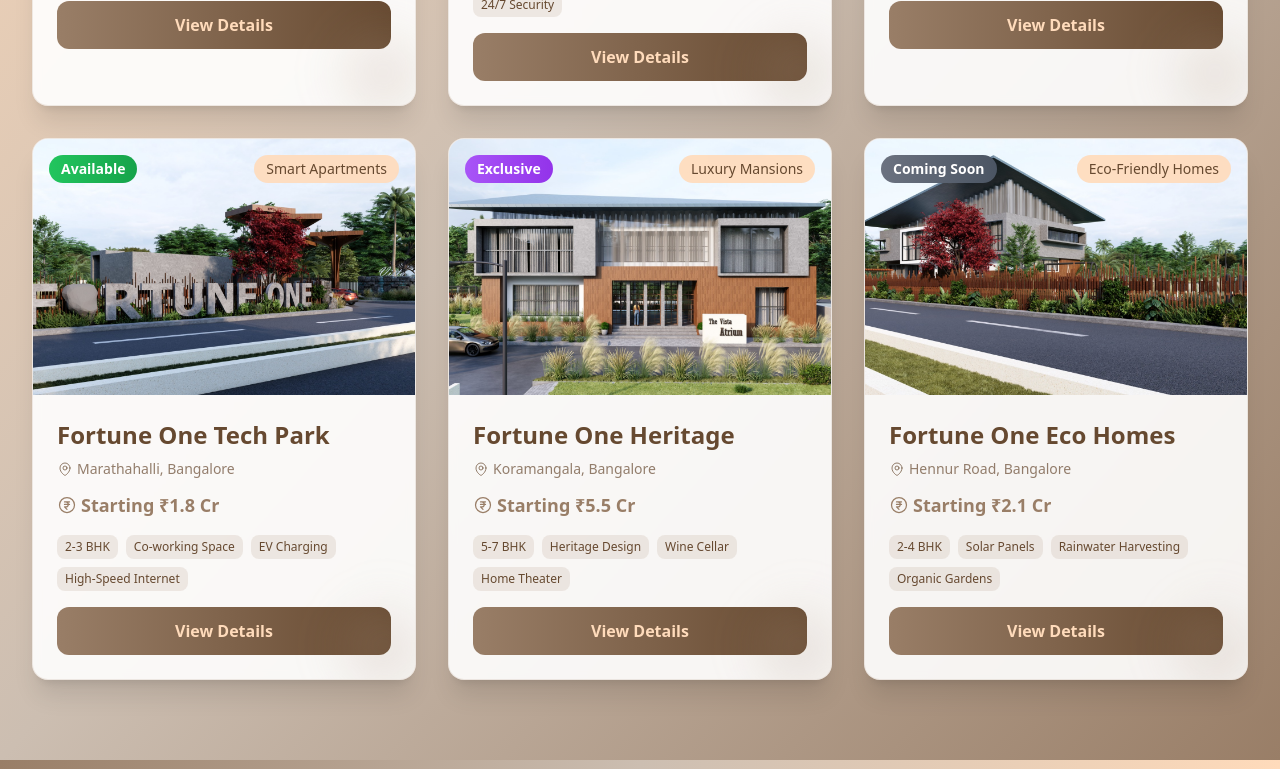
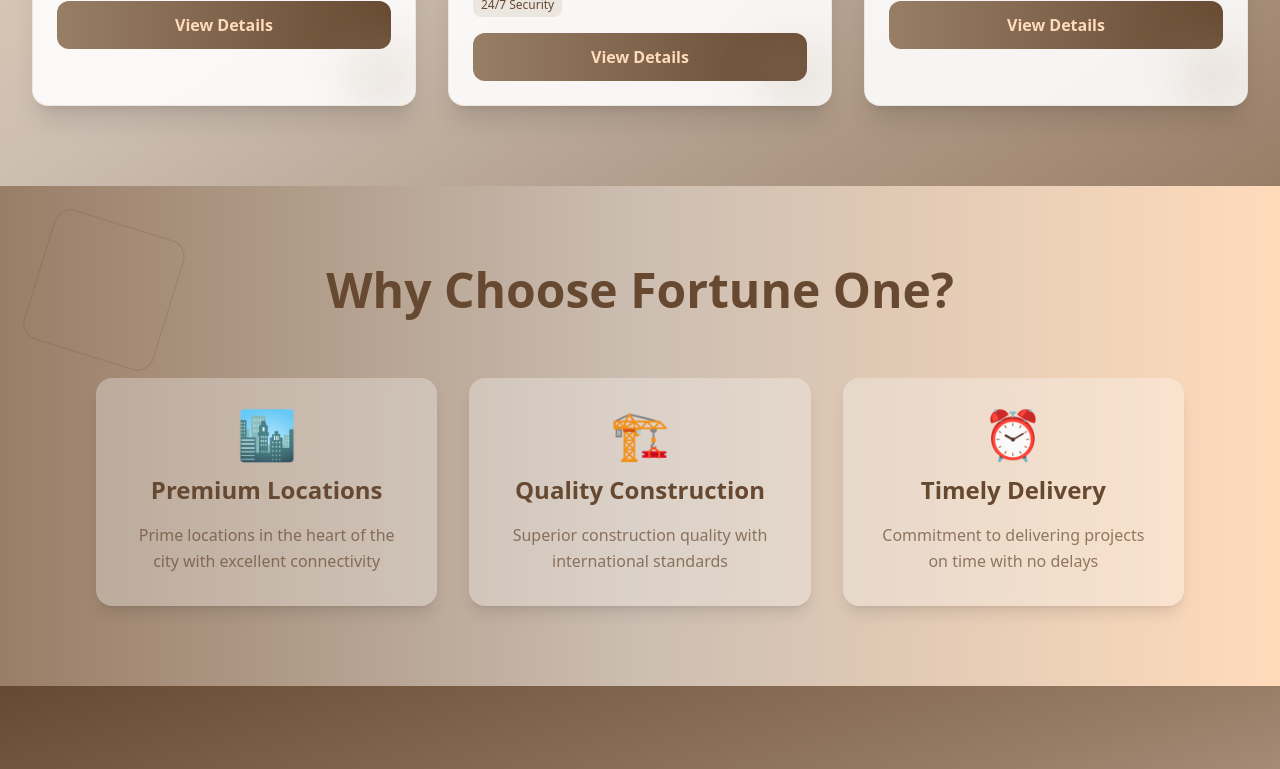
Before and after one commit to ckrfreelancers-codes/fortune-one-site, a React (Vite) app: page /projects in a window 1280 px wide. Shown: the part 1080-1849 px from the top of the page. Built offline with nearby package versions, Linux system fonts and the light colour scheme.

Commit message:
Reduce Projects to 3 Property Cards

```diff
--- a/src/pages/Projects.tsx
+++ b/src/pages/Projects.tsx
@@ -51,36 +51,6 @@
       image: '/WhatsApp Image 2025-09-25 at 14.47.23_b5da7b83.jpg',
       status: 'Pre-Launch',
       features: ['3-4 BHK', 'Sea View', 'Private Elevator', 'Concierge']
-    },
-    {
-      id: 4,
-      title: 'Fortune One Tech Park',
-      location: 'Marathahalli, Bangalore',
-      price: 'Starting ₹1.8 Cr',
-      type: 'Smart Apartments',
-      image: '/WhatsApp Image 2025-09-25 at 14.47.26_f5e0d268.jpg',
-      status: 'Available',
-      features: ['2-3 BHK', 'Co-working Space', 'EV Charging', 'High-Speed Internet']
-    },
-    {
-      id: 5,
-      title: 'Fortune One Heritage',
-      location: 'Koramangala, Bangalore',
-      price: 'Starting ₹5.5 Cr',
-      type: 'Luxury Mansions',
-      image: '/WhatsApp Image 2025-09-25 at 14.47.25_cb718229.jpg',
-      status: 'Exclusive',
-      features: ['5-7 BHK', 'Heritage Design', 'Wine Cellar', 'Home Theater']
-    },
-    {
-      id: 6,
-      title: 'Fortune One Eco Homes',
-      location: 'Hennur Road, Bangalore',
-      price: 'Starting ₹2.1 Cr',
-      type: 'Eco-Friendly Homes',
-      image: '/WhatsApp Image 2025-09-25 at 14.47.26_df6a02cb.jpg',
-      status: 'Coming Soon',
-      features: ['2-4 BHK', 'Solar Panels', 'Rainwater Harvesting', 'Organic Gardens']
     }
   ];
 
```
